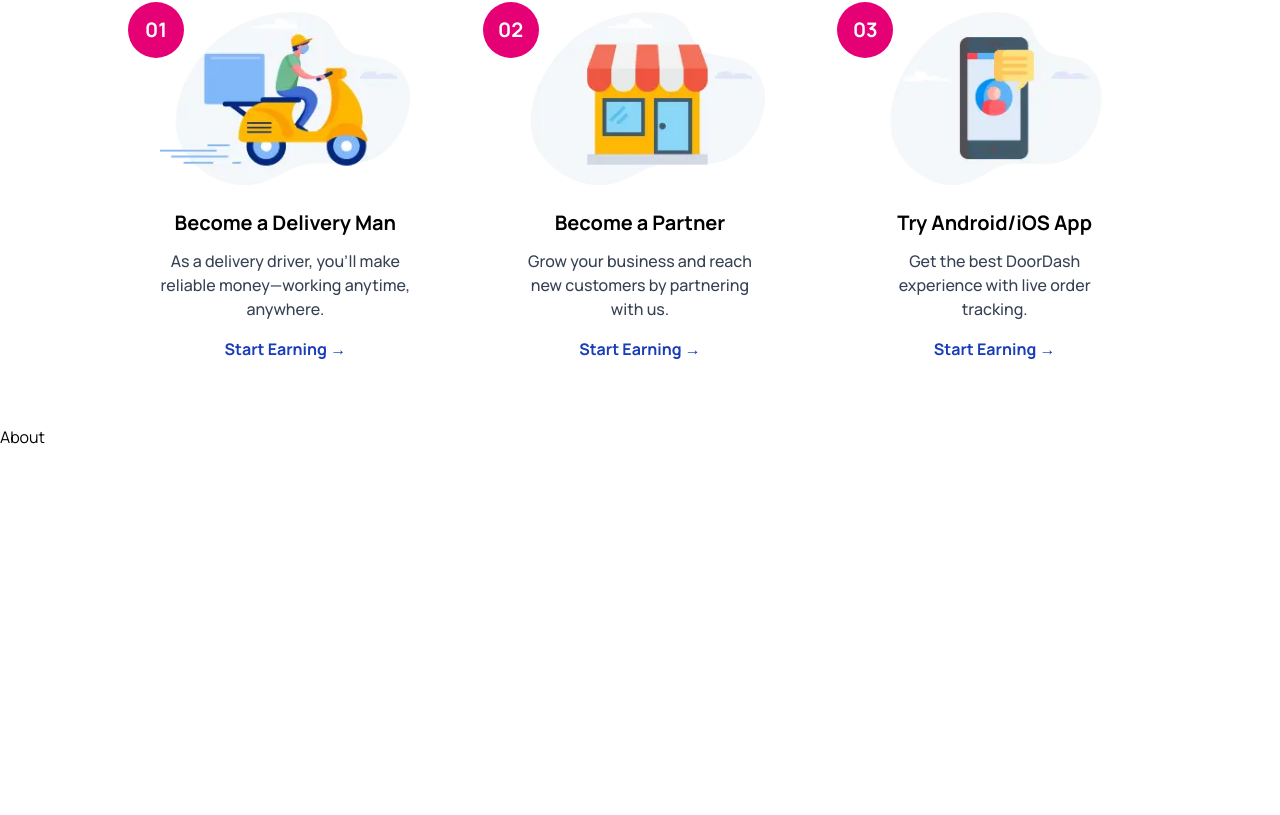
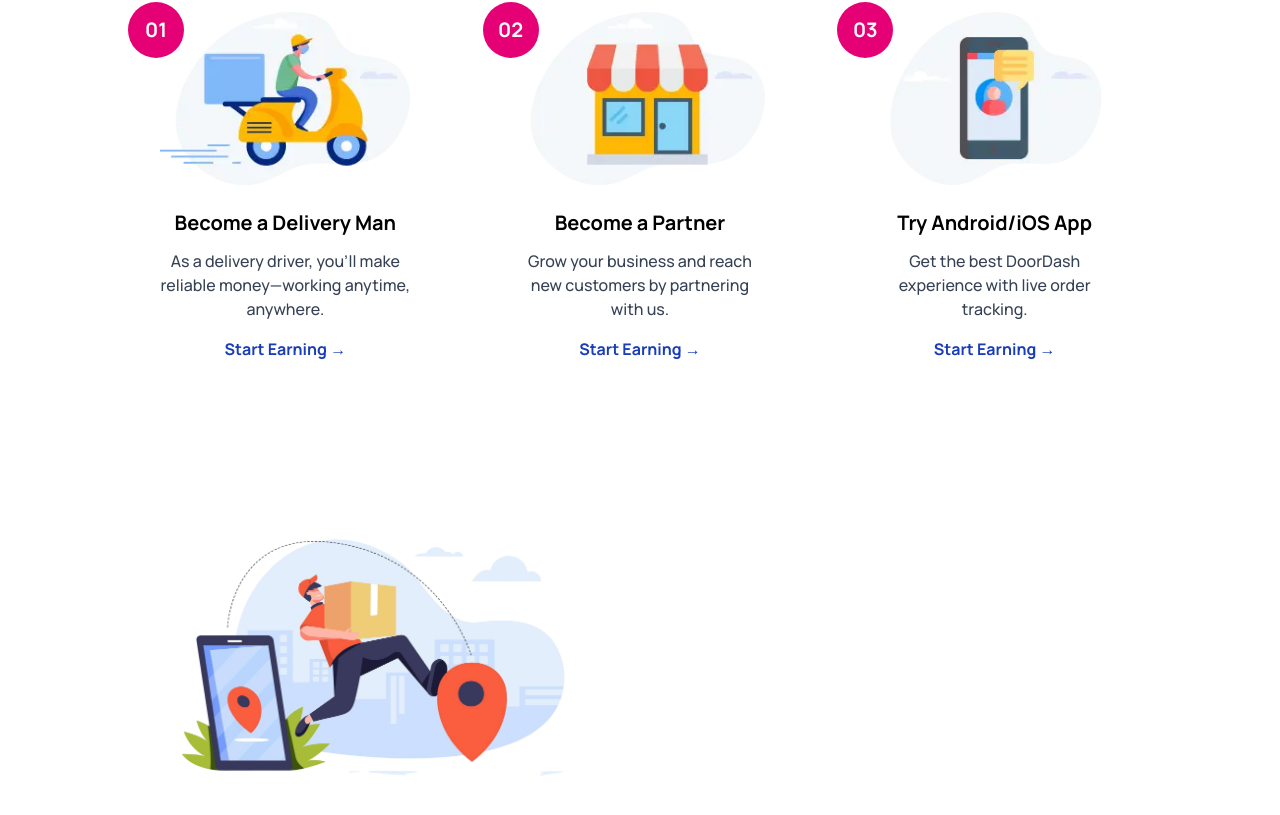
Before and after one commit to denisdiaconu/food-landing-page, a Next.js app: page / in a window 1280 px wide. Shown: the part 2434-3249 px from the top of the page. Before the commit the page ends 2883 px from the top, so only its background shows below. Built offline with nearby package versions, Linux system fonts and the light colour scheme.

Commit message:
Add image to about section

```diff
--- a/components/Home/About/About.tsx
+++ b/components/Home/About/About.tsx
@@ -1,9 +1,17 @@
-import React from 'react'
+import Image from 'next/image';
+import React from 'react';
 
 const About = () => {
   return (
-    <div>About</div>
-  )
-}
+    <div className="pt-16 pb-16">
+      <div className="w-[80%] mx-auto grid grid-cols-1 lg:grid-cols-2 gap-10 items-center">
+        <div>
+          <Image src="/images/a.png" alt="image" width={800} height={800} />
+        </div>
+        <div></div>
+      </div>
+    </div>
+  );
+};
 
-export default About
+export default About;
```
